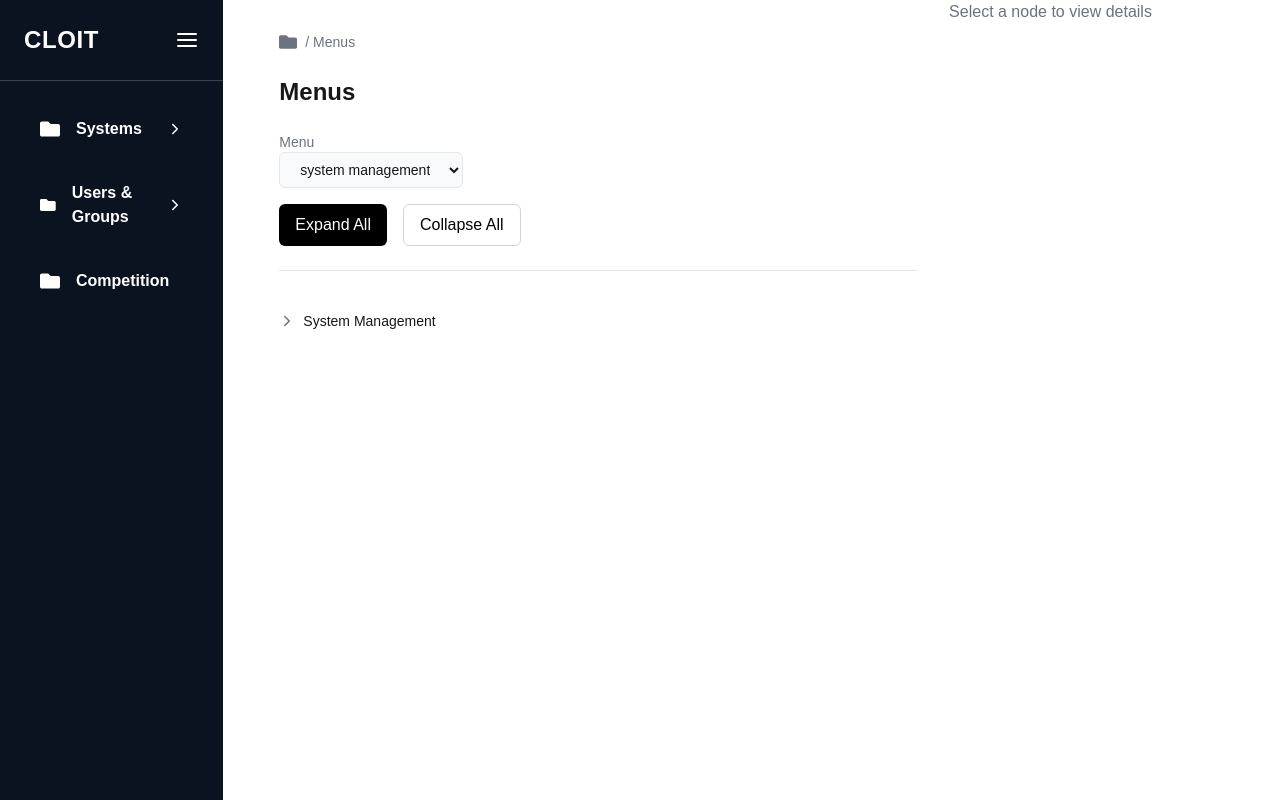
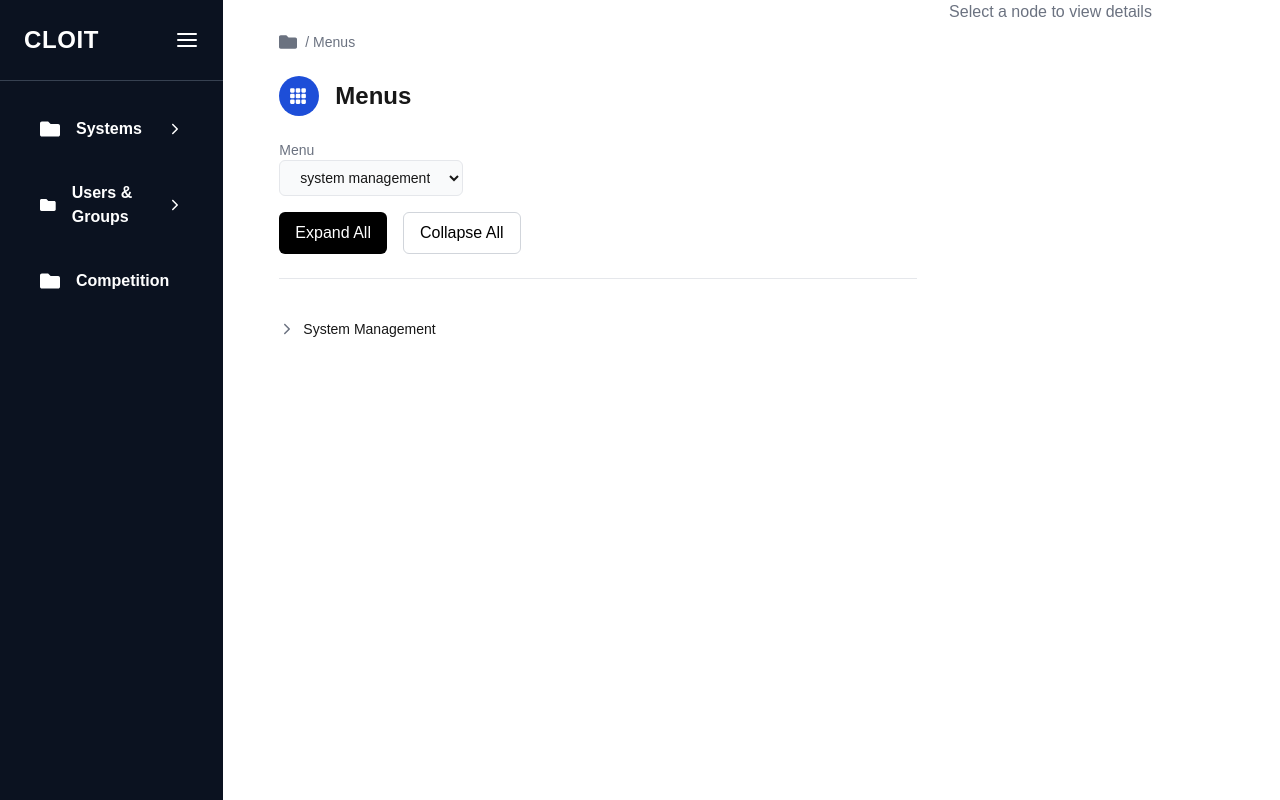
Before and after one commit to gaurav-padaliya/snapx-T, a Next.js app in the folder frontend/: page / in a window 1280 px wide. Built offline with nearby package versions, Linux system fonts and the light colour scheme.

Commit message:
feat: Add icon to MenuHeader title for improved visual appeal

```diff
--- a/frontend/app/components/MenuHeader.tsx
+++ b/frontend/app/components/MenuHeader.tsx
@@ -3,6 +3,7 @@
 import React from "react";
 import { FaFolder } from "react-icons/fa";
 import { useTreeContext } from "../context/TreeContext";
+import { BsGrid3X3GapFill } from "react-icons/bs";
 
 const MenuHeader: React.FC = () => {
   const { dispatch } = useTreeContext();
@@ -16,7 +17,13 @@ const MenuHeader: React.FC = () => {
       </div>
 
       {/* Title */}
-      <h1 className="text-2xl font-bold">Menus</h1>
+      {/* i need icon  */}
+      <div className="text-2xl font-bold flex flex-row items-center">
+        <span className="flex items-center justify-center w-10 h-10 bg-blue-700 rounded-full text-white">
+          <BsGrid3X3GapFill className="mr-3 text-lg m-auto" />
+        </span>
+        <span className="ml-4">Menus</span>
+      </div>
 
       {/* Dropdown and Buttons */}
       <div className="flex flex-col">
```
